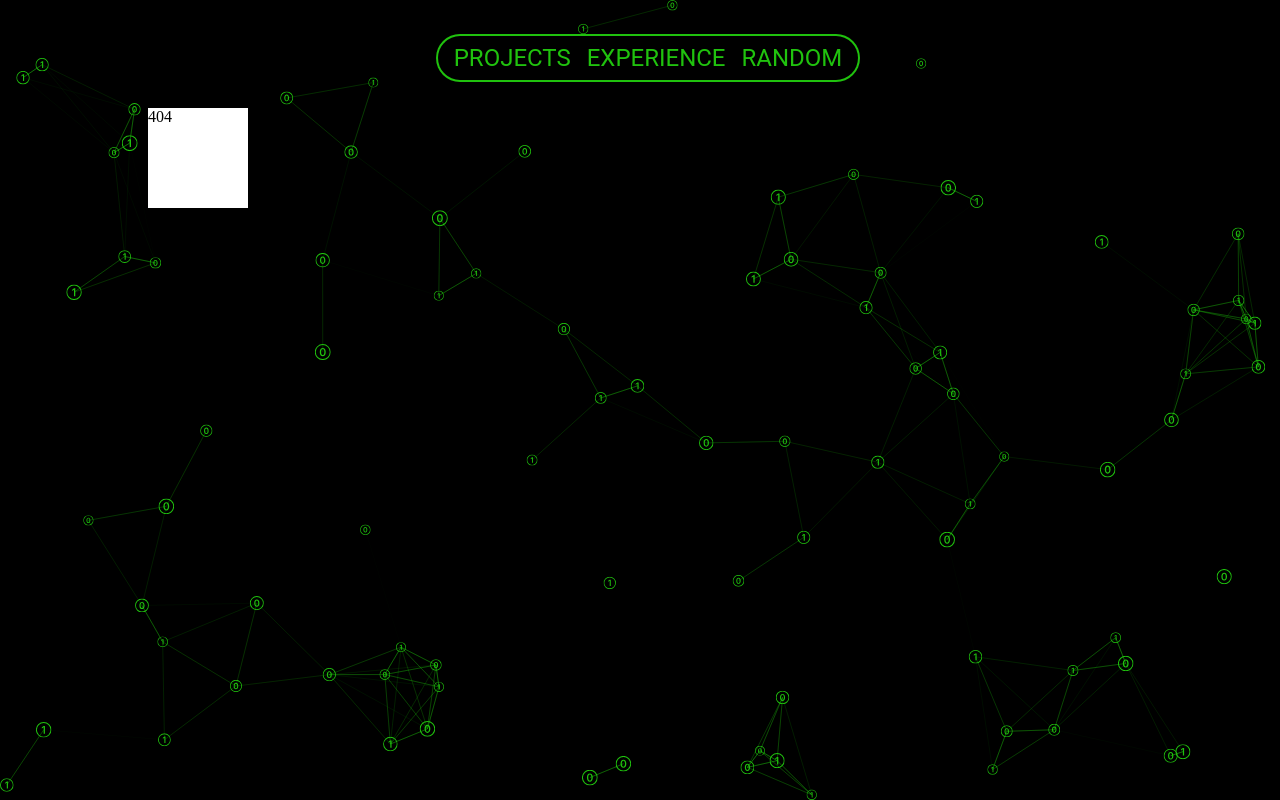
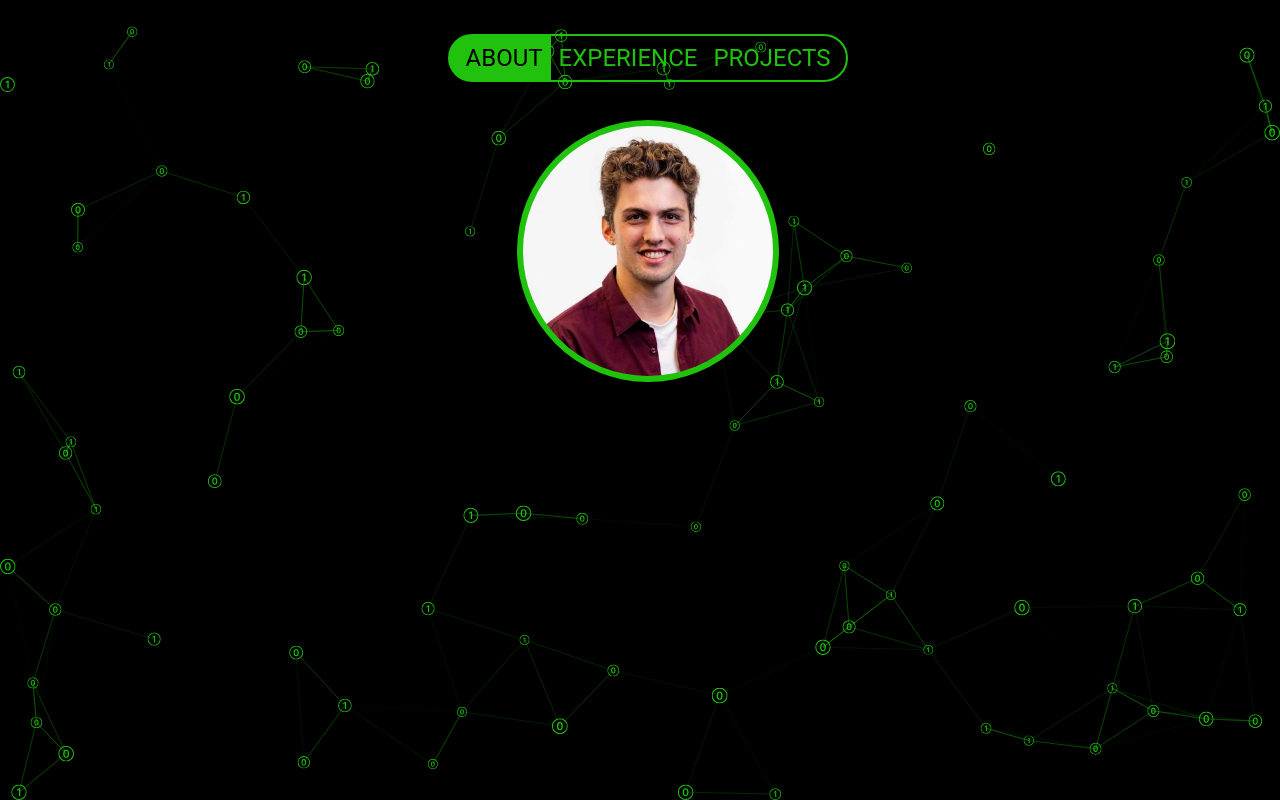
Before and after one commit to GuusLammers/portfolio, a React (Vite) app: page /portfolio/about in a window 1280 px wide. Before the commit this address had no page. Built offline with nearby package versions, Linux system fonts and the light colour scheme.

Commit message:
Add headshot

```diff
--- a/src/App.tsx
+++ b/src/App.tsx
@@ -22,16 +22,16 @@ const App = () => {
         <Routes>
           <Route
             path="/portfolio"
-            element={
-              <Suspense>
-                <Outlet />
-              </Suspense>
-            }
+            // element={
+            //   <Suspense>
+            //     <Outlet />
+            //   </Suspense>
+            // }
           >
             {/* Render the About page */}
             <Route index element={<About />} />
             {/* Nested routes for sub-pages */}
-            <Route path="projects" element={<Projects />} />
+            <Route path="about" element={<About />} />
             <Route path="experience" element={<Experience />} />
             <Route path="random" element={<Random />} />
             {/* Redirect to the About page if no sub-page is specified */}
--- a/src/database/experience.ts
+++ b/src/database/experience.ts
@@ -30,7 +30,7 @@ export const EXPERIENCE: TimelineObject[] = [
   },
   {
     title: 'Verathon Medical',
-    jobTitle: 'Mechanical Sustaining Engineering Co-op',
+    jobTitle: 'Mechanical Engineering Co-op',
     location: 'Burnaby BC',
     timeRange: 'September 2019 - April 2020',
     image: 'verathon-logo.png',
--- a/src/layout/desktop/NavbarDesktop.tsx
+++ b/src/layout/desktop/NavbarDesktop.tsx
@@ -8,7 +8,7 @@ export const NavBarDesktop = () => {
 
   const isProjectsPath = location.pathname.includes('projects');
   const isExperiencePath = location.pathname.includes('experience');
-  const isRandomPath = location.pathname.includes('random');
+  const isAboutPath = location.pathname.includes('about');
 
   return (
     <Grid
@@ -32,7 +32,7 @@ export const NavBarDesktop = () => {
       >
         <Toolbar variant="dense" sx={{ display: 'flex', justifyContent: 'center' }}>
           <Grid container sx={{ width: 'auto' }}>
-            <Link to="/portfolio/projects" style={{ textDecoration: 'none' }}>
+            <Link to="/portfolio/about" style={{ textDecoration: 'none' }}>
               <Button
                 component="div"
                 sx={{
@@ -54,12 +54,12 @@ export const NavBarDesktop = () => {
                   borderTopRightRadius: 0,
                   borderBottomLeftRadius: 25,
                   borderBottomRightRadius: 0,
-                  backgroundColor: isProjectsPath ? theme.palette.primary.main : 'transparent',
-                  color: isProjectsPath ? theme.palette.common.black : theme.palette.primary.main,
+                  backgroundColor: isAboutPath ? theme.palette.primary.main : 'transparent',
+                  color: isAboutPath ? theme.palette.common.black : theme.palette.primary.main,
                 }}
               >
                 <Typography variant="h5" sx={{ paddingLeft: 1 }}>
-                  Projects
+                  About
                 </Typography>
               </Button>
             </Link>
@@ -90,7 +90,7 @@ export const NavBarDesktop = () => {
                 <Typography variant="h5">Experience</Typography>
               </Button>
             </Link>
-            <Link to="/portfolio/random" style={{ textDecoration: 'none' }}>
+            <Link to="/portfolio/projects" style={{ textDecoration: 'none' }}>
               <Button
                 component="div"
                 sx={{
@@ -112,12 +112,12 @@ export const NavBarDesktop = () => {
                   borderTopRightRadius: 25,
                   borderBottomLeftRadius: 0,
                   borderBottomRightRadius: 25,
-                  backgroundColor: isRandomPath ? theme.palette.primary.main : 'transparent',
-                  color: isRandomPath ? theme.palette.common.black : theme.palette.primary.main,
+                  backgroundColor: isProjectsPath ? theme.palette.primary.main : 'transparent',
+                  color: isProjectsPath ? theme.palette.common.black : theme.palette.primary.main,
                 }}
               >
                 <Typography variant="h5" sx={{ paddingRight: 1 }}>
-                  Random
+                  Projects
                 </Typography>
               </Button>
             </Link>
--- a/src/pages/About.tsx
+++ b/src/pages/About.tsx
@@ -1,15 +1,36 @@
 import { Box } from '@mui/material';
+import TimelineDot from '@mui/lab/TimelineDot';
 
 export const About = () => {
   return (
     <Box
       sx={{
         width: '100%',
-        height: '100px',
-        backgroundColor: 'white',
+        height: '100%',
+        color: 'white',
+        display: 'flex',
+        justifyContent: 'center',
       }}
     >
-      About
+      <TimelineDot
+        color="primary"
+        sx={{
+          display: 'flex',
+          justifyContent: 'center',
+          alignItems: 'center',
+        }}
+      >
+        <img
+          src={`/portfolio/headshot.png`}
+          alt="Food Icon"
+          style={{
+            width: '250px',
+            height: '250px',
+            borderRadius: '50%',
+            objectFit: 'cover',
+          }}
+        />
+      </TimelineDot>
     </Box>
   );
 };
```
Also changed, not shown: 404.html (deleted, +0 -10 lines), public/headshot.png (added).
